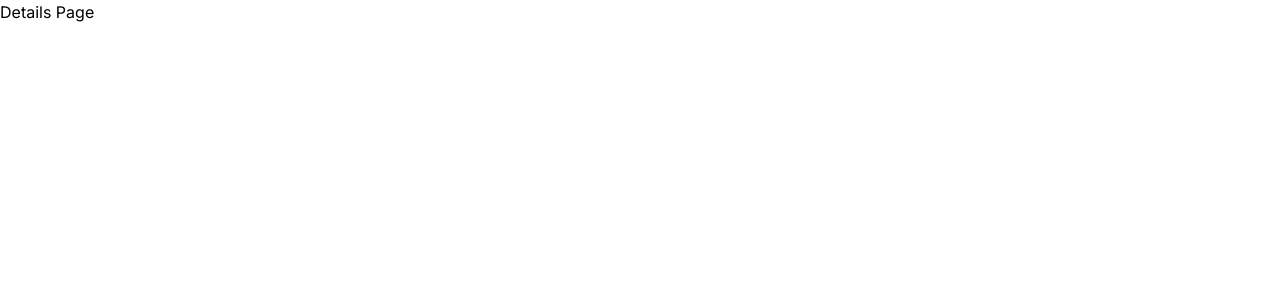
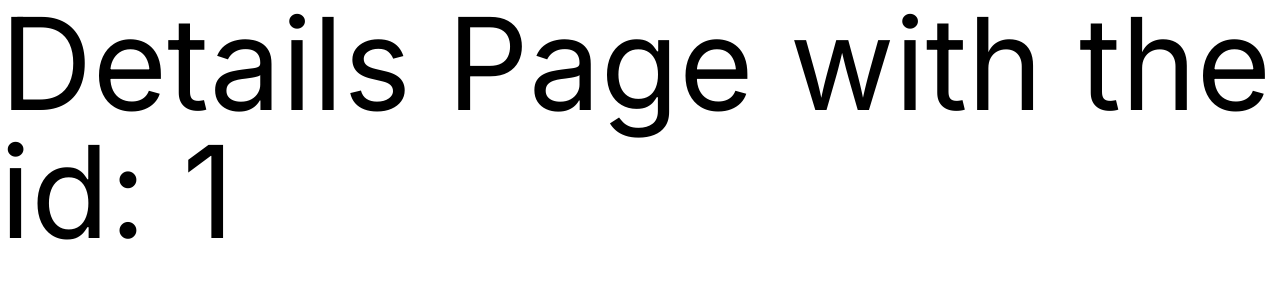
Before and after one commit to TomaszSarmata/nextjs-practice, a Next.js app: page /blog/1 in a window 1280 px wide. Shown: the top 300 px of the page. Built offline with nearby package versions, Linux system fonts and the light colour scheme.

Commit message:
add type to params object

```diff
--- a/src/app/blog/[postid]/page.tsx
+++ b/src/app/blog/[postid]/page.tsx
@@ -1,9 +1,13 @@
 import React from 'react';
 
-export default function DetailsPage() {
+export default function DetailsPage({
+  params,
+}: {
+  params: { postid: string };
+}) {
   return (
     <div>
-      <h1>Details Page</h1>
+      <h1 className="text-9xl">Details Page with the id: {params.postid}</h1>
     </div>
   );
 }
```
